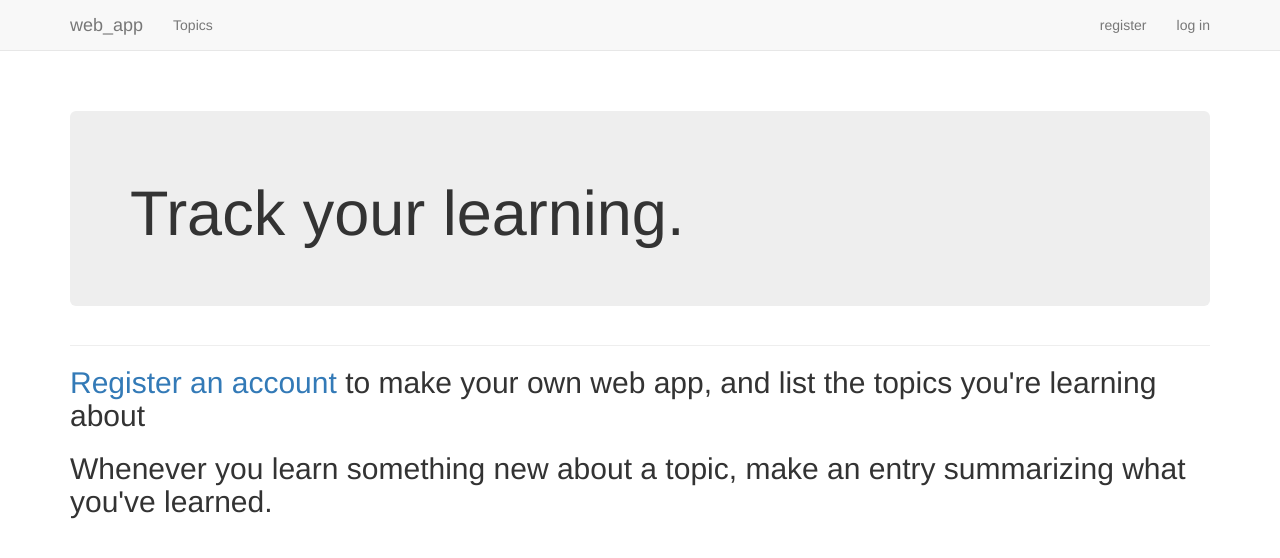
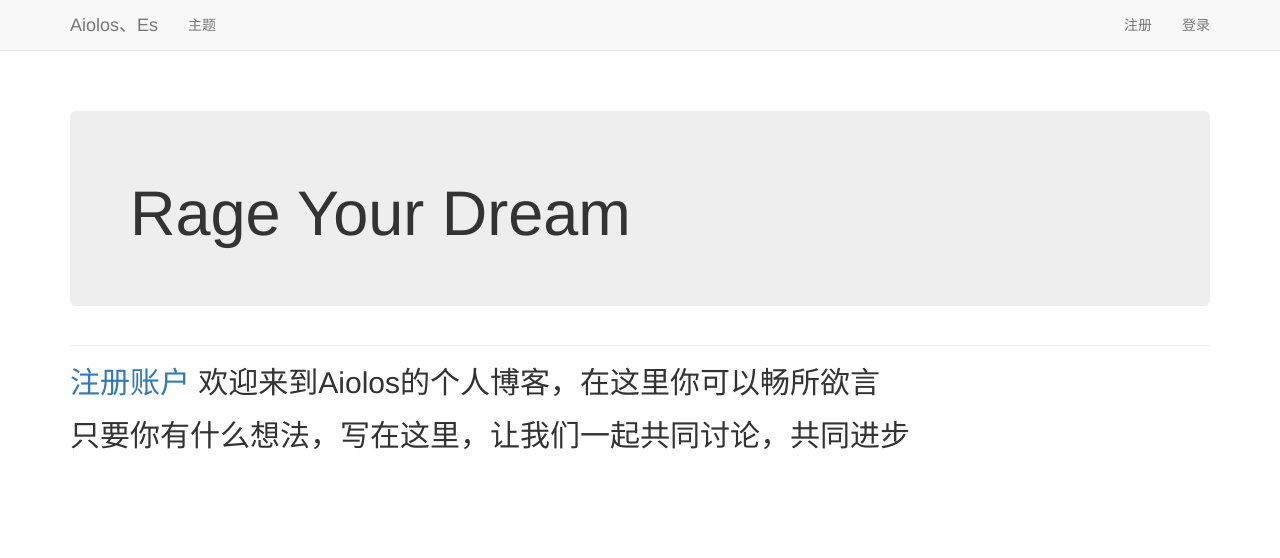
Before and after one commit to Degelzhao/Aiolos, a Django app: page / in a window 1280 px wide. Shown: the top 558 px of the page. Run offline with Django 3.2, Linux system fonts and the light colour scheme; some libraries are stand-ins or nearby versions.

Commit message:
change to Chinese

```diff
--- a/users/templates/users/login.html
+++ b/users/templates/users/login.html
@@ -12,7 +12,7 @@
         {% bootstrap_form form %}
 
         {% buttons %}
-            <button name="submit" class="btn btn-primary">log in</button>
+            <button name="submit" class="btn btn-primary">登录</button>
         {% endbuttons %}
 
         <input type="hidden" name="next" value="{% url 'web_app:index' %}"/>
--- a/users/templates/users/register.html
+++ b/users/templates/users/register.html
@@ -8,7 +8,7 @@
         {% bootstrap_form form %}
 
         {% buttons %}
-            <button name = "submit" class="btn btn-primary">register</button>
+            <button name = "submit" class="btn btn-primary">注册</button>
         {% endbuttons %}
 
         <input type="hidden" name = "next" value="{% url 'web_app:index' %}"/>
--- a/web_app/templates/web_app/base.html
+++ b/web_app/templates/web_app/base.html
@@ -1,13 +1,13 @@
 {% load bootstrap3 %}
 
 <!DOCTYPE html>
-<html lang="en">
+<html lang="zh">
     <head>
         <meta charset="utf-8">
         <meta http-equiv="X-UA-Compatible" content="IE=edge">
         <meta name="viewport" content="width=device-width, initial-scale=1">
 
-        <title>web_app</title>
+        <title>Aiolos、Es</title>
 
         {% bootstrap_css %}
         {% bootstrap_javascript %}
@@ -24,22 +24,22 @@
                             aria-expanded="false" aria-controls="navbar">
                     </button>
                     <a class="navbar-brand" href="{% url 'web_app:index' %}">
-                        web_app
+                        Aiolos、Es
                     </a>
                 </div>
 
                 <div id="navbar" class="navbar-collapse collapse">
                     <ul class="nav navbar-nav">
-                        <li><a href="{% url 'web_app:topics' %}">Topics</a></li>
+                        <li><a href="{% url 'web_app:topics' %}">主题</a></li>
                     </ul>
 
                     <ul class="nav navbar-nav navbar-right">
                         {% if user.is_authenticated %}
                             <li><a>Hello, {{ user.username }}.</a></li>
-                            <li><a href="{% url 'users:logout' %}">log out</a> </li>
+                            <li><a href="{% url 'users:logout' %}">注销</a> </li>
                         {% else %}
-                            <li><a href="{% url 'users:register' %}">register</a></li>
-                            <li><a href="{% url 'users:login' %}">log in</a> </li>
+                            <li><a href="{% url 'users:register' %}">注册</a></li>
+                            <li><a href="{% url 'users:login' %}">登录</a> </li>
                         {% endif %}
                     </ul>
                 </div><!--/.nav-collapse -->
--- a/web_app/templates/web_app/edit_entry.html
+++ b/web_app/templates/web_app/edit_entry.html
@@ -2,7 +2,7 @@
 {% load bootstrap3 %}
 
 {% block header %}
-    <h2>Edit entry:</h2>
+    <h2>编辑条目</h2>
 {% endblock header %}
 
 {% block content %}
@@ -15,7 +15,7 @@
         {% bootstrap_form form %}
 
         {% buttons %}
-            <button name = "submit" class="btn btn-primary">save change</button>
+            <button name = "submit" class="btn btn-primary">保存更改</button>
         {% endbuttons %}
 
     </form>
--- a/web_app/templates/web_app/index.html
+++ b/web_app/templates/web_app/index.html
@@ -2,17 +2,16 @@
 
 {% block header %}
     <div class="jumbotron">
-        <h1>Track your learning.</h1>
+        <h1>Rage Your Dream</h1>
     </div>
 {% endblock header %}
 
 {% block content %}
     <h2>
-        <a href="{% url 'users:register' %}">Register an account</a> to make
-        your own web app, and list the topics you're learning about
+        <a href="{% url 'users:register' %}">注册账户</a>
+        欢迎来到Aiolos的个人博客，在这里你可以畅所欲言
     </h2>
     <h2>
-        Whenever you learn something new about a topic, make an entry
-        summarizing what you've learned.
+        只要你有什么想法，写在这里，让我们一起共同讨论，共同进步
     </h2>
 {% endblock content %}
--- a/web_app/templates/web_app/new_entry.html
+++ b/web_app/templates/web_app/new_entry.html
@@ -2,7 +2,7 @@
 {% load bootstrap3 %}
 
 {% block header %}
-    <h2>Add a new entry:</h2>
+    <h2>添加新条目</h2>
 {% endblock header %}
 
 {% block content %}
@@ -16,7 +16,7 @@
         {% bootstrap_form form %}
 
         {% buttons %}
-            <button name = 'submit' class="btn btn-primary">add entry</button>
+            <button name = 'submit' class="btn btn-primary">添加</button>
         {% endbuttons %}
     </form>
 
--- a/web_app/templates/web_app/new_topic.html
+++ b/web_app/templates/web_app/new_topic.html
@@ -2,7 +2,7 @@
 {% load bootstrap3 %}
 
 {% block header %}
-    <h2>Add a new topic:</h2>
+    <h2>添加新主题:</h2>
 {% endblock header %}
 
 {% block content %}
--- a/web_app/templates/web_app/topic.html
+++ b/web_app/templates/web_app/topic.html
@@ -5,7 +5,7 @@
 
 {% block content %}
     <p>
-        <a href="{% url 'web_app:new_entry' topic.id %}">add new entry</a>
+        <a href="{% url 'web_app:new_entry' topic.id %}">添加新条目</a>
     </p>
 
     {% for entry in entries %}
@@ -14,7 +14,7 @@
                 <h3>
                     {{ entry.date_added|date:'M d, Y H:i' }}
                     <small>
-                        <a href="{% url 'web_app:edit_entry' entry.id %}">edit entry</a>
+                        <a href="{% url 'web_app:edit_entry' entry.id %}">编辑</a>
                     </small>
                 </h3>
             </div>
@@ -24,7 +24,7 @@
         </div> <!-- panel -->
 
     {% empty %}
-        There are no entries for this topic yet.
+        现在还没有任何条目
     {% endfor %}
 
 {% endblock content %}
--- a/web_app/templates/web_app/topics.html
+++ b/web_app/templates/web_app/topics.html
@@ -1,7 +1,7 @@
 {% extends "web_app/base.html" %}
 
 {% block header %}
-    <h1>Topics</h1>
+    <h1>主题</h1>
 {% endblock header %}
 {% block content %}
     <ul>
@@ -13,8 +13,8 @@
             </h3>
         </li>
       {% empty %}
-        <li>No topics have been added yet.</li>
+        <li>现在还没有添加的主题</li>
       {% endfor %}
     </ul>
-    <h3><a href="{% url 'web_app:new_topic' %}">Add new topic</a></h3>
+    <h3><a href="{% url 'web_app:new_topic' %}">添加新主题</a></h3>
 {% endblock content %}
```
Also changed, not shown: db.sqlite3.
